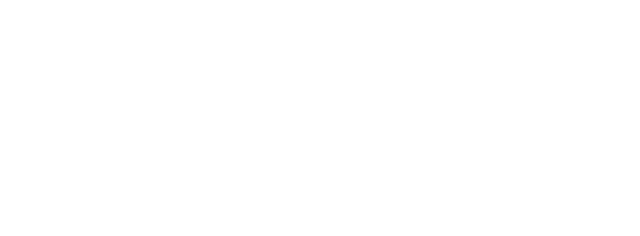
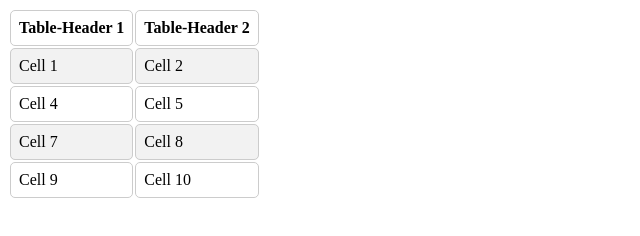
Before and after one commit to acciojob/css-tables-vishwas1143, a website: page main.html in a window 1280 px wide. Shown: the whole page, without its empty margins (0-640 px from the left). Drawn offline with Linux system fonts and the light colour scheme.

Commit message:
created a submission

```diff
--- a/main.html
+++ b/main.html
@@ -10,7 +10,28 @@
 	<!-- the entire body must be written by student -->
     <script type="text/javascript" src="./script.js">
 </script>
-
+<table>
+	 <tr>
+		 <th>Table-Header 1</th>
+		<th>Table-Header 2</th>
+	 </tr>
+	<tr>
+		<td>Cell 1</td>
+		<td>Cell 2</td>
+	</tr>
+	<tr>
+		<td>Cell 4</td>
+		<td>Cell 5</td>
+	</tr>
+	<tr>
+		<td>Cell 7</td>
+		<td>Cell 8</td>
+	</tr>
+	<tr>
+		<td>Cell 9</td>
+		<td>Cell 10</td>
+	</tr>
+</table>
 </body>
 
 </html>
--- a/script.js
+++ b/script.js
@@ -1 +1,11 @@
-//your JS code here. If required.
+ document.addEventListener("DOMContentLoaded", function () {
+    let rows = document.querySelectorAll("table tr"); // Select all rows
+
+    for (let i = 0; i < rows.length; i++) { // Use i < rows.length (not i <= rows.length)
+        if (i % 2 === 0) {
+            rows[i].style.backgroundColor = "#ffffff"; // Even rows → White
+        } else {
+            rows[i].style.backgroundColor = "#f2f2f2"; // Odd rows → Light gray
+        }
+    }
+});
--- a/styles.css
+++ b/styles.css
@@ -1 +1,11 @@
 /*  your css code here. If applicable */
+th {
+	border:1px solid #ccc;
+	border-radius:5px;
+	padding:0.5rem;
+}
+td {
+	border:1px solid #ccc;
+	border-radius:5px;
+	padding:0.5rem;
+}
```
